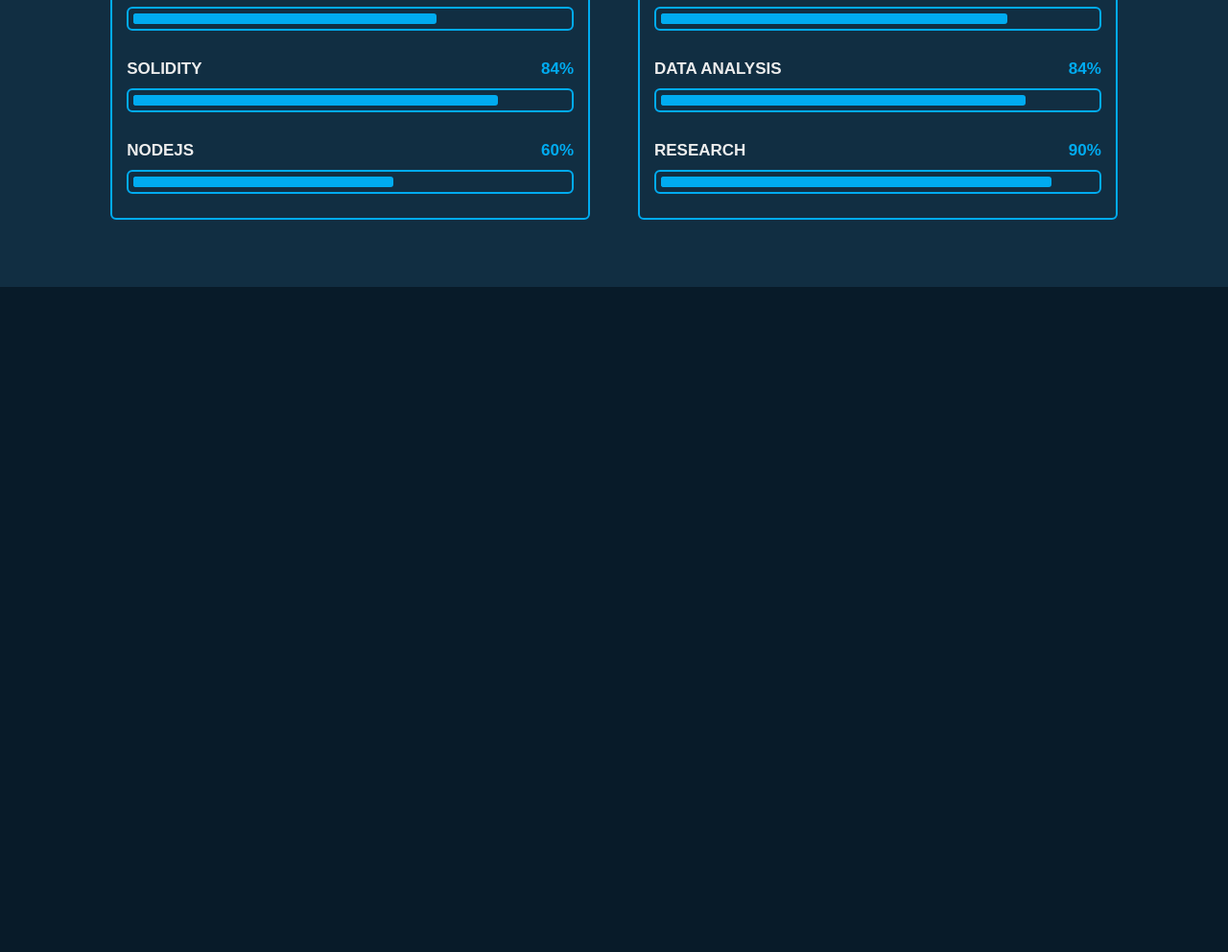
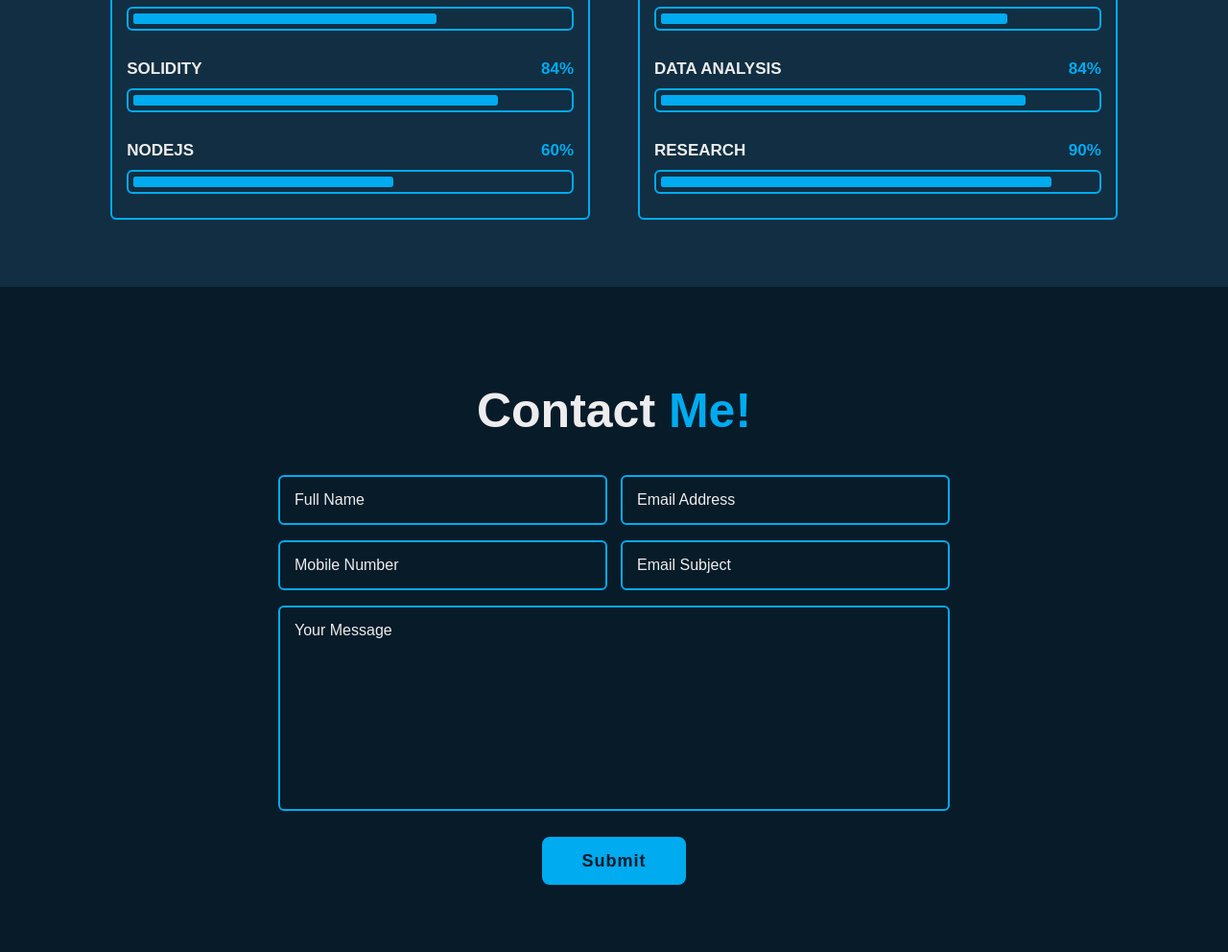
Before and after one commit to Galaxical/portfolioWebsite, a plain HTML site: page index.html in a window 1280 px wide. Shown: the part 2804-3796 px from the top of the page at 96% size. Before the commit the page ends 3103 px from the top, so only its background shows below. Drawn offline with nearby package versions, Linux system fonts and the light colour scheme.

Commit message:
developed the contactMe section with css designs

```diff
--- a/index.html
+++ b/index.html
@@ -69,6 +69,8 @@
         </div>
     </section>
 
+     <!--Education Section design-->
+
     <section class="education" id="education">
         <h2 class="heading">My <span>Journey</span></h2>
 
@@ -138,6 +140,8 @@
             </div>
         </div>
     </section>
+
+     <!--Skills Section design-->
 
     <section class="skills" id="skills">
         <h2 class="heading">My <span>Skills</span></h2>
@@ -215,6 +219,47 @@
         </div>
     </section>
 
+     <!--Contact Section design-->
+
+    <section class="contact" id = "contact">
+        <h2 class="heading">Contact<span> Me!</span></h2>
+
+        <form action="#">
+            <div class="input-box">
+                <div class="input-field">
+                    <input type="text" placeholder="Full Name" required>
+                    <span class="focus"></span>
+                </div>
+
+                 <div class="input-field">
+                    <input type="text" placeholder="Email Address" required>
+                    <span class="focus"></span>
+                </div>
+            </div>
+
+             <div class="input-box">
+                <div class="input-field">
+                    <input type="number" placeholder="Mobile Number" required>
+                    <span class="focus"></span>
+                </div>
+
+                 <div class="input-field">
+                    <input type="text" placeholder="Email Subject" required>
+                    <span class="focus"></span>
+                </div>
+            </div>
+
+            <div class="textarea-field">
+                <textarea name="" id="" cols="30" rows="10" placeholder="Your Message" required></textarea>
+                <span class="focus" ></span>
+            </div>
+
+            <div class="btn-box btns">
+                <button type="submit" class="btn">Submit<button>
+            </div>
+        </form>
+    </section>
+
     <script src = "script.js" ></script>
 
 </body>
--- a/style.css
+++ b/style.css
@@ -504,3 +504,76 @@ span {
 .skills-column:nth-child(2) .skills-content .progress:nth-child(5) .Bar span {
   inline-size: 90%;
 }
+
+.contact {
+  min-block-size: auto;
+  padding-block-end: 7rem;
+}
+.contact form {
+  max-inline-size: 70rem;
+  margin: 0 auto;
+  text-align: center;
+}
+
+.contact form .input-box {
+  position: relative;
+  display: flex;
+  justify-content: space-between;
+  flex-wrap: wrap;
+}
+
+.contact form .input-box .input-field {
+  position: relative;
+  inline-size: 49%;
+  margin: 0.8rem 0;
+}
+
+.contact form .input-box .input-field input,
+.contact form .textarea-field textarea {
+  inline-size: 100%;
+  block-size: 100%;
+  padding: 1.5rem;
+  font-size: 1.6rem;
+  color: var(--text-color);
+  background: transparent;
+  border-radius: 0.6rem;
+  border: 0.2rem solid var(--main-color);
+}
+
+.contact form .input-box .input-field input::placeholder,
+.contact form .textarea-field textarea::placeholder {
+  color: var(--text-color);
+}
+
+.contact form .focus {
+  position: absolute;
+  inset-block-start: 0;
+  inset-inline-start: 0;
+  inline-size: 0;
+  block-size: 100%;
+  background: var(--second-bg-color);
+  border-radius: .6rem;
+  z-index: -1;
+  transition: .5s;
+}
+
+.contact form .input-box .input-field input:focus~.focus,
+.contact form .input-box .input-field input:valid~.focus,
+.contact form .textarea-field textarea:focus~.focus,
+.contact form .textarea-field textarea:valid~.focus {
+  inline-size: 100%;
+}
+
+.contact form .textarea-field {
+  position: relative;
+  margin: 0.8rem 0 2.7rem;
+  display: flex;
+}
+
+.contact form .textarea-field textarea {
+  resize: none;
+}
+
+.contact form .btn-box.btns .btn {
+  cursor: pointer;
+}
```
